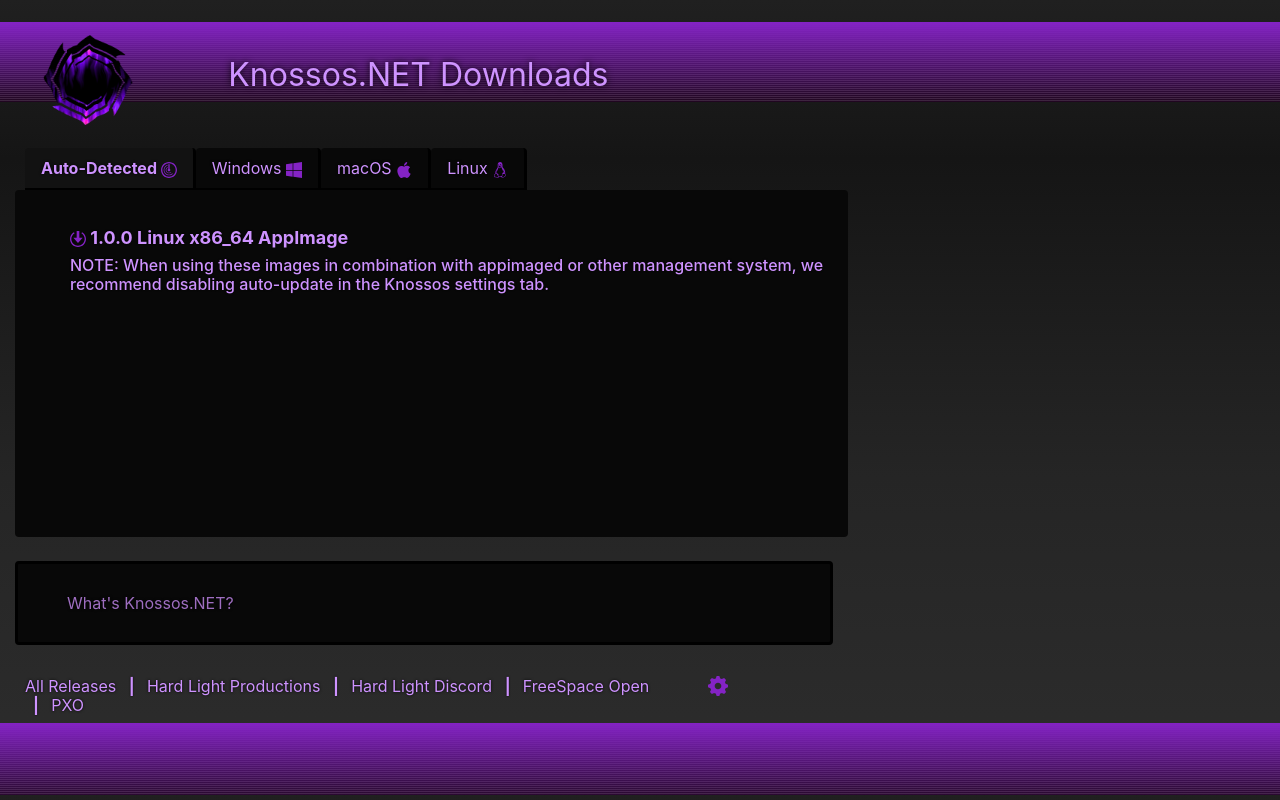
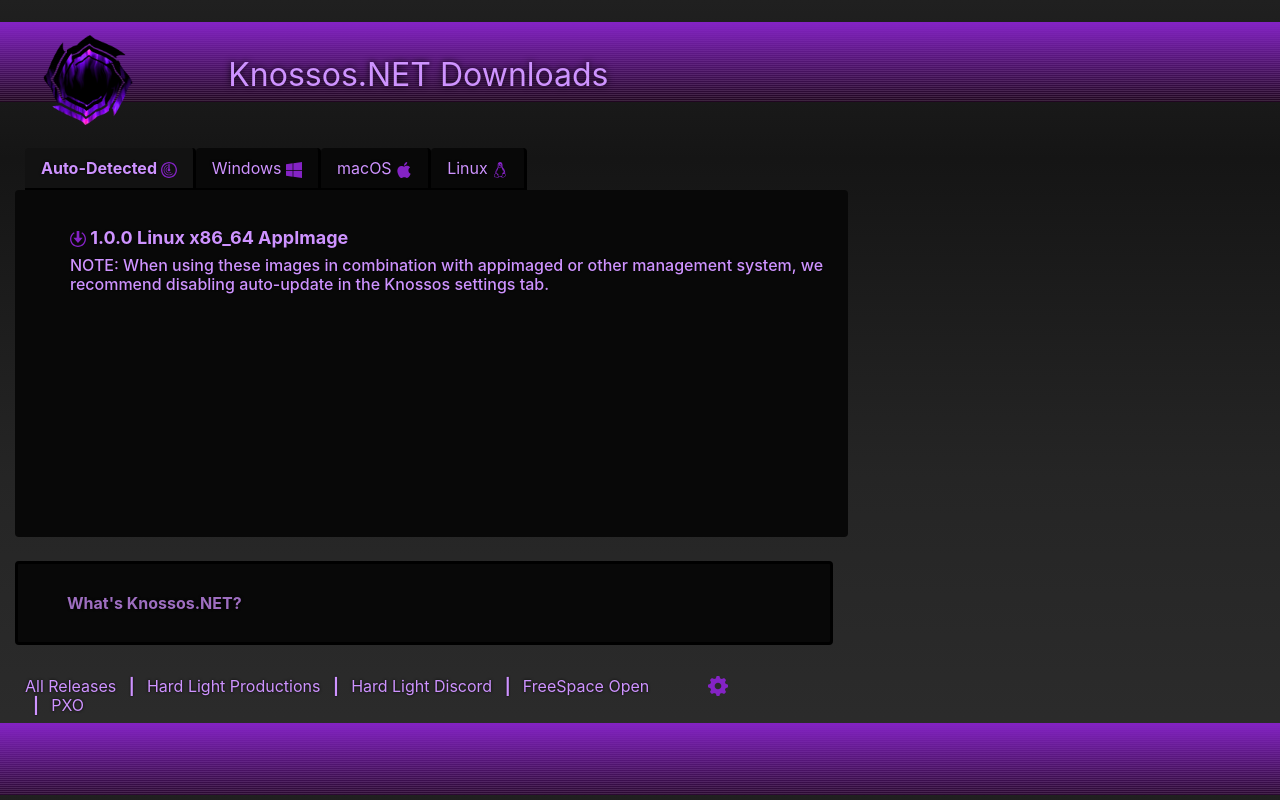
Before and after one commit to KnossosNET/Knossos-Release-Page, a website: page index.html in a window 1280 px wide. Drawn offline with Linux system fonts and the light colour scheme; no server answers.

Commit message:
Bold the What's Knossos.NET text

```diff
--- a/index.html
+++ b/index.html
@@ -320,10 +320,10 @@
                 <h2 class="mb-0">
                   <button class="btn btn-block text-left shadow-none" type="button" data-toggle="collapse" data-target="#collapseOne" aria-expanded="true" aria-controls="collapseOne">
                     <div class="nav-link local-link">
-                      <a>
+                      <a><b>
                       What's Knossos.NET?
-                    </a>
-                                      </div>
+                      </b></a>
+                    </div>
                   </button>
                 </h2>
               </div>
```
